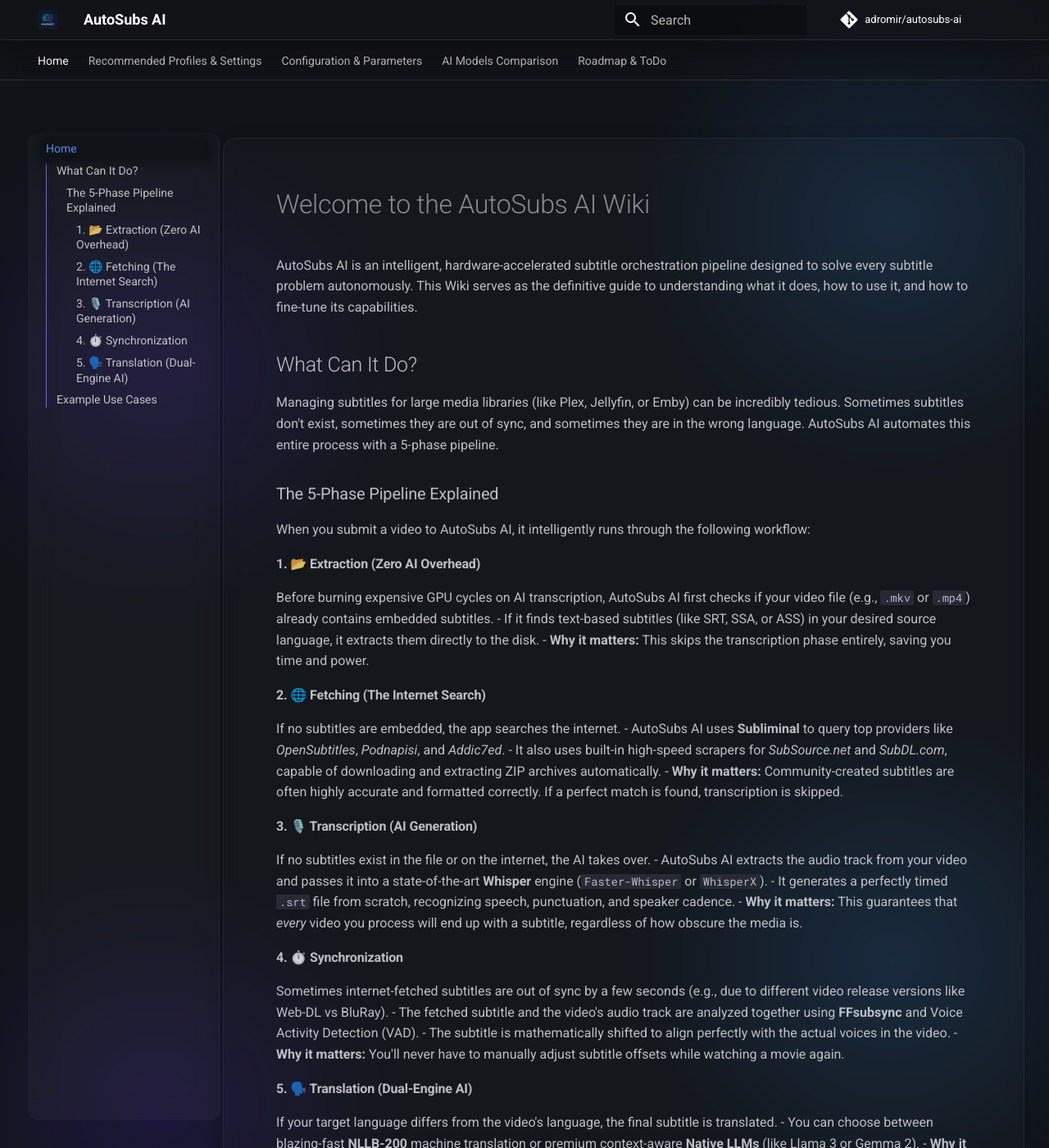
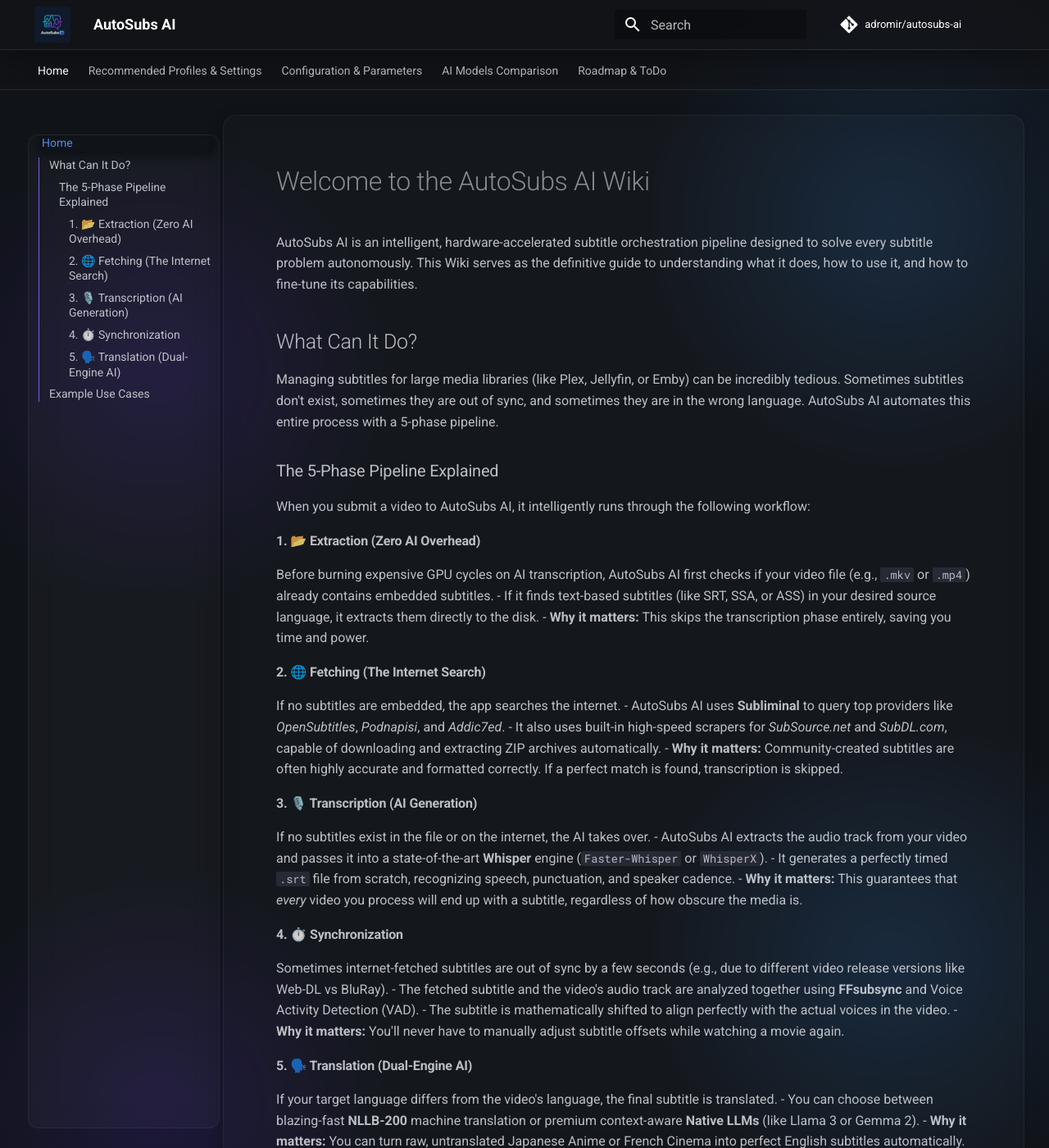
Before and after one commit to adromir/autosubs-ai, an MkDocs documentation site: the page built from docs/index.md, in a window 1280 px wide and 1400 px high. Shown: the whole window at 82% size. Built offline with MkDocs 1.6.1 and Material for MkDocs 9.7.7, drawn with Linux system fonts in a browser that asks for light colours; comment, search, counter and statistics services are not loaded.

Commit message:
style: fix MkDocs layout alignment, logo size, and active menu items

```diff
--- a/docs/stylesheets/extra.css
+++ b/docs/stylesheets/extra.css
@@ -34,10 +34,17 @@
   background: rgba(255, 255, 255, 0.03);
   backdrop-filter: blur(16px);
   -webkit-backdrop-filter: blur(16px);
-  border-right: 1px solid rgba(255, 255, 255, 0.05);
+  border: 1px solid rgba(255, 255, 255, 0.05);
   border-radius: 12px;
-  margin-top: 10px;
-  padding: 10px;
+  margin-top: 0;
+  /* Removed extra padding so active menu items span full width gracefully */
+}
+
+/* Sidebar Active Menu Item Overrides to look better with glassmorphism */
+[data-md-color-scheme="slate"] .md-nav__item--active > .md-nav__link {
+  background: rgba(100, 50, 255, 0.2);
+  border-radius: 8px;
+  margin: 4px;
 }
 
 /* Tabs Glassmorphism */
@@ -56,7 +63,7 @@
   border: 1px solid rgba(255, 255, 255, 0.05);
   border-radius: 16px;
   padding: 2rem;
-  margin-top: 2rem;
+  margin-top: 0;
   box-shadow: 0 4px 20px 0 rgba(0, 0, 0, 0.2);
 }
 
@@ -72,3 +79,13 @@
   border-radius: 8px;
   overflow: hidden;
 }
+
+/* Enlarge Header Logo */
+.md-header__button.md-logo img,
+.md-header__button.md-logo svg {
+  width: auto;
+  height: 2.2rem;
+}
+.md-header__button.md-logo {
+  padding: 0.2rem;
+}
```
